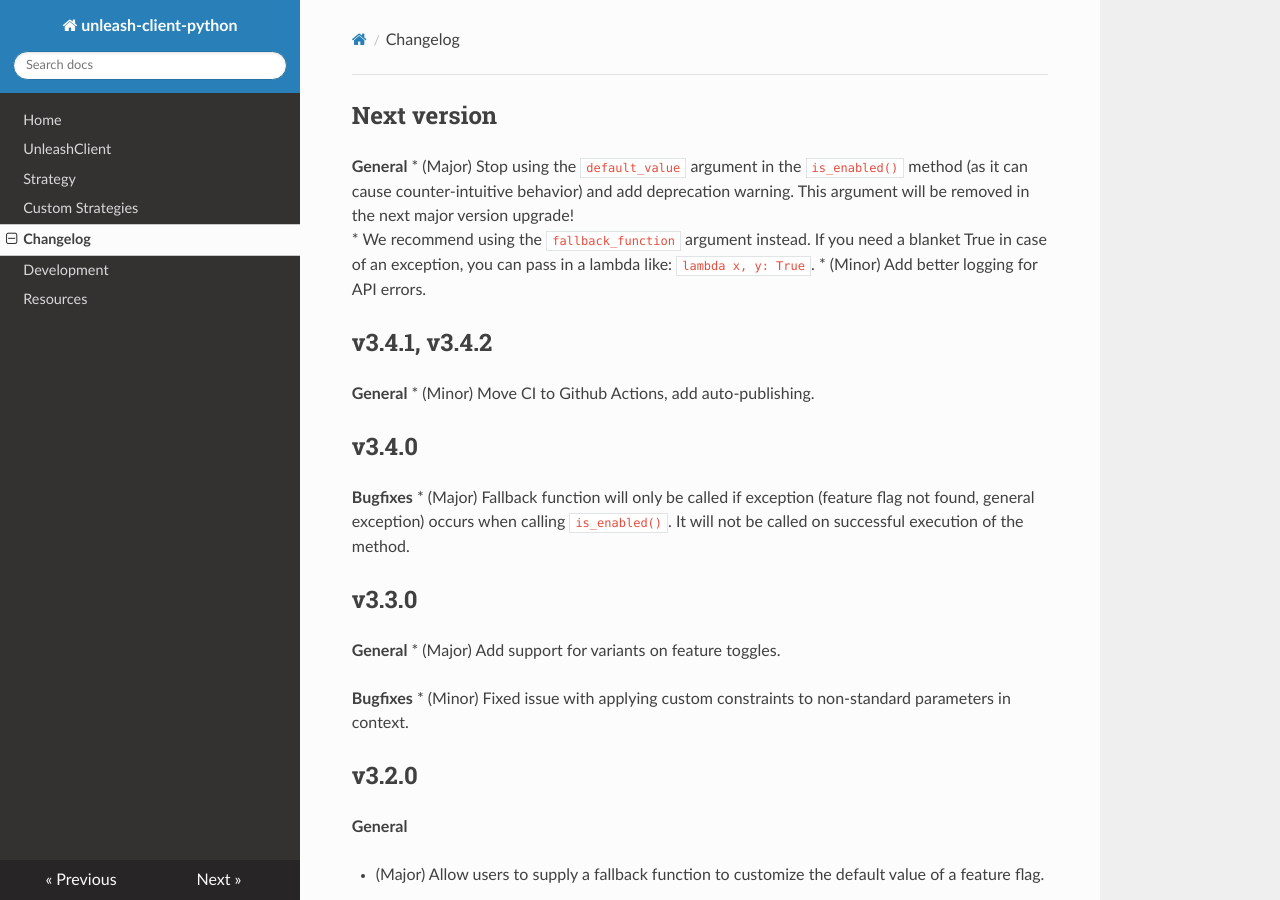
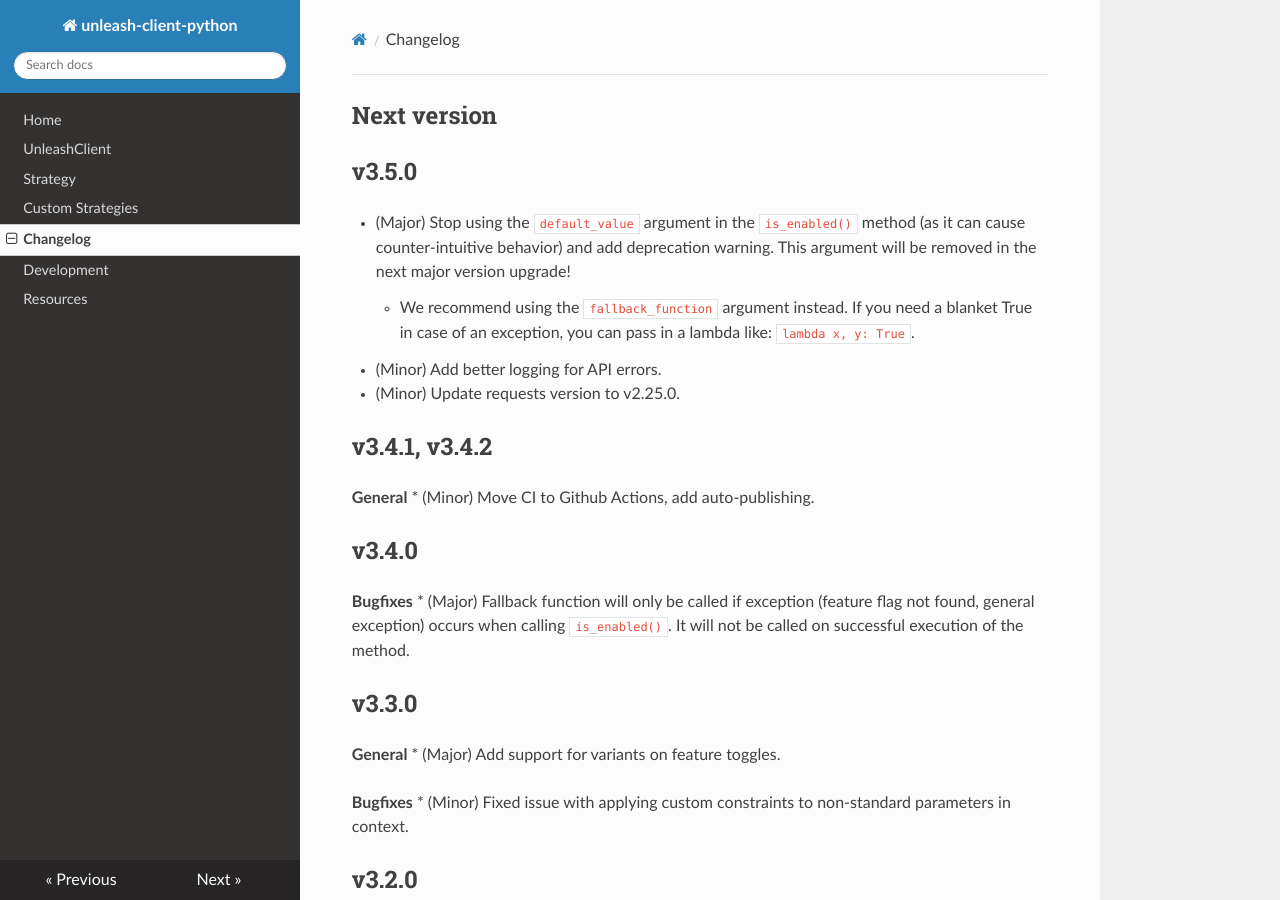
Before and after one commit to Unleash/unleash-client-python, an MkDocs documentation site: the page built from docs/changelog.md, in a window 1280 px wide and 900 px high. Built offline with MkDocs 1.6.1, drawn with Linux system fonts in a browser that asks for light colours; nearby versions of some CDN libraries.

Commit message:
Update changelog.

```diff
--- a/docs/changelog.md
+++ b/docs/changelog.md
@@ -1,9 +1,11 @@
 ## Next version
 
-**General**
+
+## v3.5.0
 * (Major) Stop using the `default_value` argument in the `is_enabled()` method (as it can cause counter-intuitive behavior) and add deprecation warning.  This argument will be removed in the next major version upgrade!
     * We recommend using the `fallback_function` argument instead.  If you need a blanket True in case of an exception, you can pass in a lambda like: `lambda x, y: True`.
 * (Minor) Add better logging for API errors.
+* (Minor) Update requests version to v2.25.0.
 
 
 ## v3.4.1, v3.4.2
```
